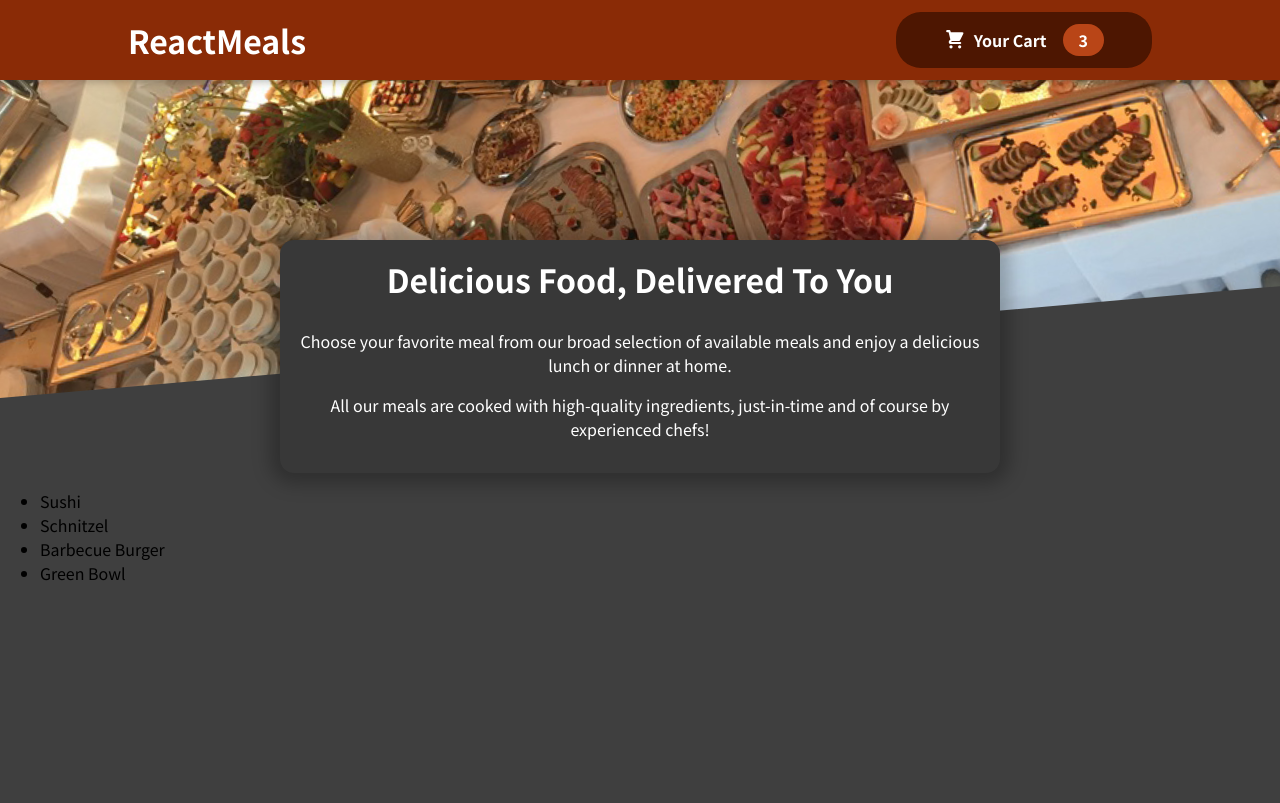
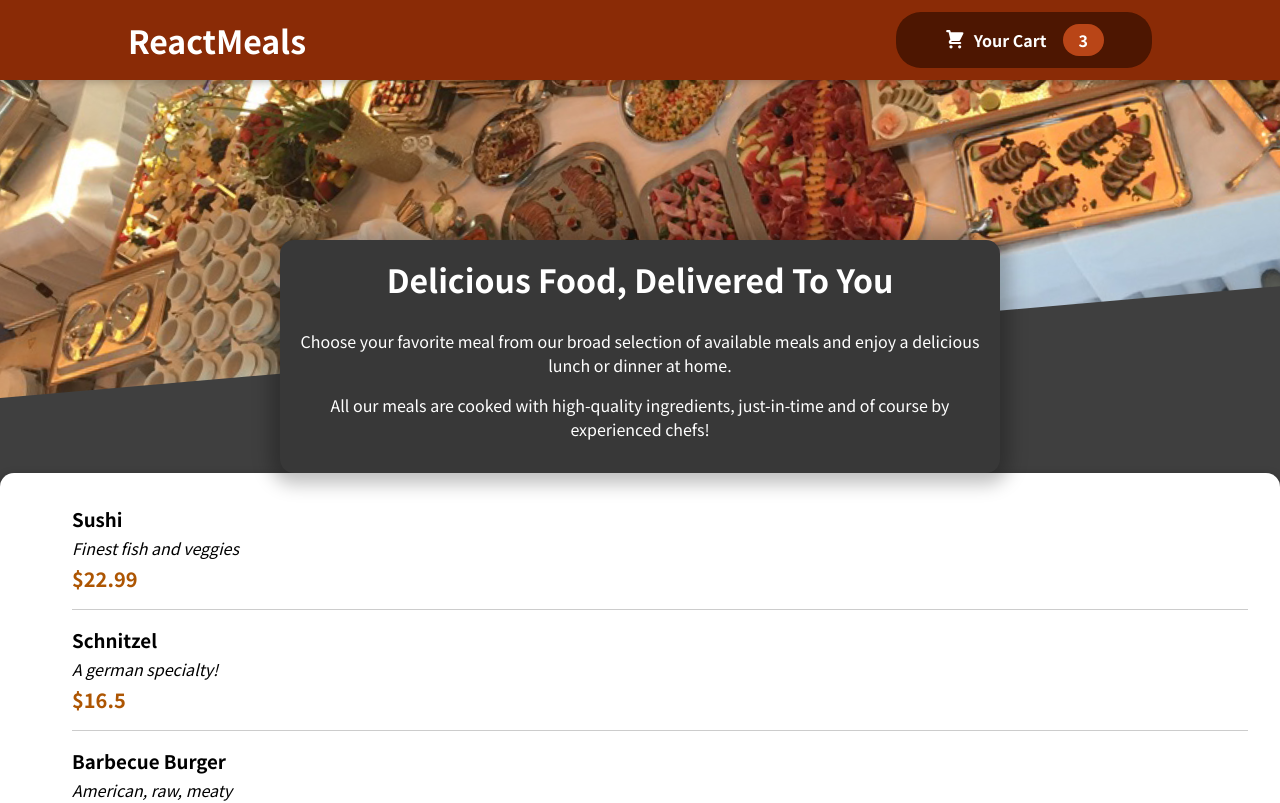
Before and after one commit to j-parthiv/Food-Ordering-React-App, a React (Create React App) app: page / in a window 1280 px wide. Shown: the top 803 px of the page. Built offline with nearby package versions, Linux system fonts and the light colour scheme.

Commit message:
Add Individual Meal Items and Display Them

```diff
--- a/src/Components/Meals/AvailableMeals.js
+++ b/src/Components/Meals/AvailableMeals.js
@@ -1,38 +1,50 @@
-import classes from './AvailableMeals';
+import classes from "./AvailableMeals";
+import Card from "../UI/Card";
+import MealItem from "./MealItem/MealItem";
 const DUMMY_MEALS = [
   {
-      id: 'm1',
-      name: 'Sushi',
-      description: 'Finest fish and veggies',
+    id: "m1",
+    name: "Sushi",
+    description: "Finest fish and veggies",
     price: 22.99,
   },
   {
-      id: 'm2',
-      name: 'Schnitzel',
-      description: 'A german specialty!',
+    id: "m2",
+    name: "Schnitzel",
+    description: "A german specialty!",
     price: 16.5,
   },
   {
-      id: 'm3',
-      name: 'Barbecue Burger',
-      description: 'American, raw, meaty',
+    id: "m3",
+    name: "Barbecue Burger",
+    description: "American, raw, meaty",
     price: 12.99,
   },
   {
-      id: 'm4',
-      name: 'Green Bowl',
-      description: 'Healthy...and green...',
+    id: "m4",
+    name: "Green Bowl",
+    description: "Healthy...and green...",
     price: 18.99,
   },
 ];
 
-const AvailableMeals = () =>{
-    const mealsList = DUMMY_MEALS.map(meal => <li>{meal.name}</li>);
-    return(
+const AvailableMeals = () => {
+  const mealsList = DUMMY_MEALS.map((meal) => (
+    <MealItem
+      id={meal.id}
+      name={meal.name}
+      description={meal.description}
+      price={meal.price}
+    />
+  ));
+
+  return (
     <section className={classes.meals}>
+      <Card>
         <ul>{mealsList}</ul>
+      </Card>
     </section>
-    )
-}
+  );
+};
 
 export default AvailableMeals;
--- /dev/null
+++ b/src/Components/Meals/MealItem/MealItem.js
@@ -0,0 +1,19 @@
+import classes from './MealItem.module.css';
+
+const MealItem = (props) =>{
+    const price = `$${props.price}`
+return(
+    <li className={classes.meal}>
+        <div>
+            <h3>{props.name}</h3>
+            <div className={classes.description}>{props.description}</div>
+            <div className={classes.price}>{price}</div>
+        </div>
+        <div>
+
+        </div>
+    </li>
+)
+}
+
+export default MealItem;
--- /dev/null
+++ b/src/Components/Meals/MealItem/MealItem.module.css
@@ -0,0 +1,22 @@
+.meal {
+    display: flex;
+    justify-content: space-between;
+    margin: 1rem;
+    padding-bottom: 1rem;
+    border-bottom: 1px solid #ccc;
+  }
+
+  .meal h3 {
+    margin: 0 0 0.25rem 0;
+  }
+
+  .description {
+    font-style: italic;
+  }
+
+  .price {
+    margin-top: 0.25rem;
+    font-weight: bold;
+    color: #ad5502;
+    font-size: 1.25rem;
+  }
--- /dev/null
+++ b/src/Components/UI/Card.js
@@ -0,0 +1,10 @@
+import classes from './Card.module.css';
+
+const Card = (props) =>{
+return(
+    <div className={classes.card}>
+        {props.children}
+    </div>
+)}
+
+export default Card;
--- /dev/null
+++ b/src/Components/UI/Card.module.css
@@ -0,0 +1,6 @@
+.card {
+    padding: 1rem;
+    box-shadow: 0 2px 8px rgba(0, 0, 0, 0.25);
+    border-radius: 14px;
+    background-color: white;
+  }
```
Lines whose indentation alone changed are shown as unchanged.
